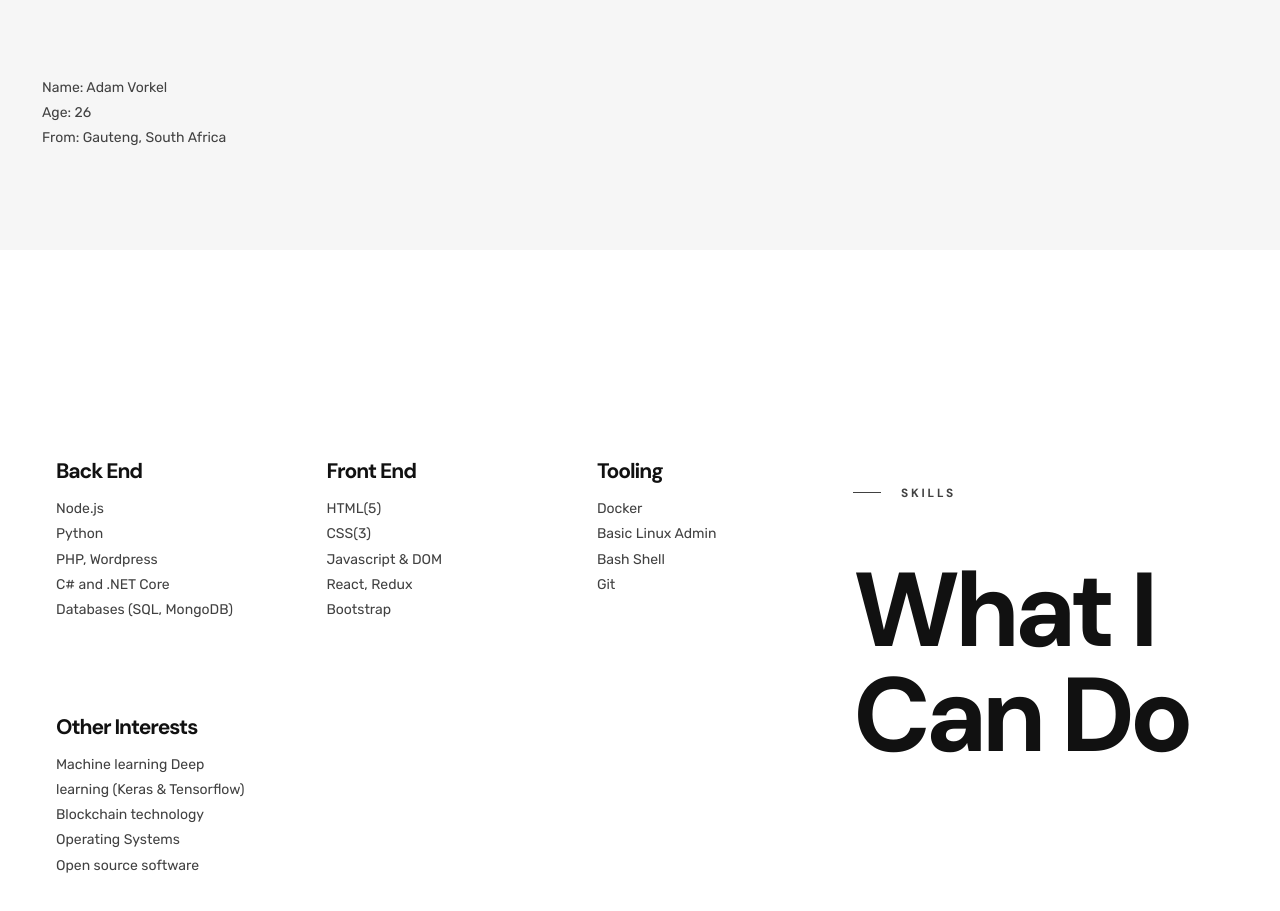
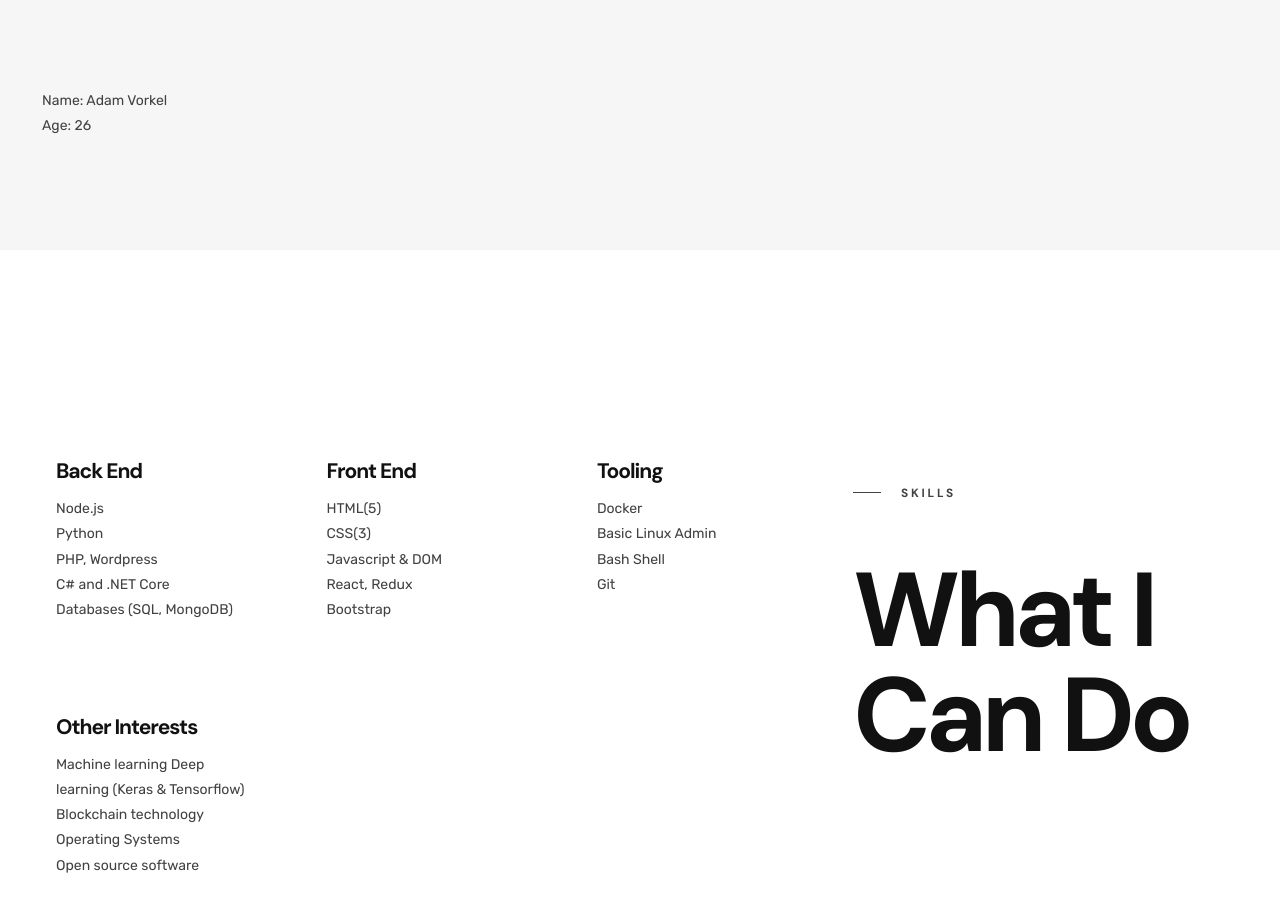
Before and after one commit to adamvorkel/adamvorkel.github.io, a React (Create React App) app: page / in a window 1280 px wide. Shown: the part 1501-2412 px from the top of the page. Built offline with nearby package versions, Linux system fonts and the light colour scheme.

Commit message:
About page and resume updated

```diff
--- a/src/About.js
+++ b/src/About.js
@@ -46,7 +46,6 @@ const About = () => {
                         <ul>
                             <li>Name: Adam Vorkel</li>
                             <li>Age: 26</li>
-                            <li>From: Gauteng, South Africa</li>
                         </ul>
                     </div>
 
```
Also changed, not shown: 1 other file (tests, documents, lock files or other folders).
